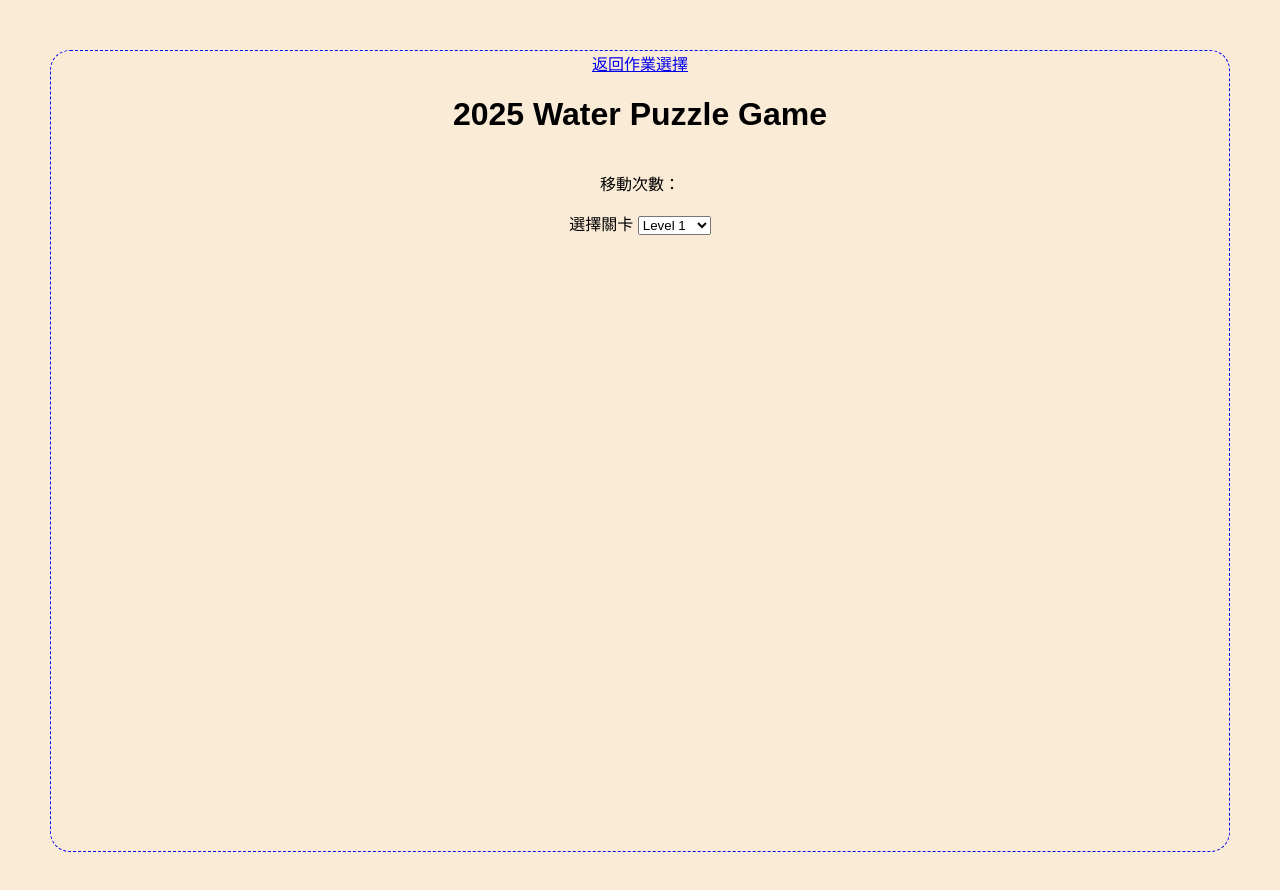
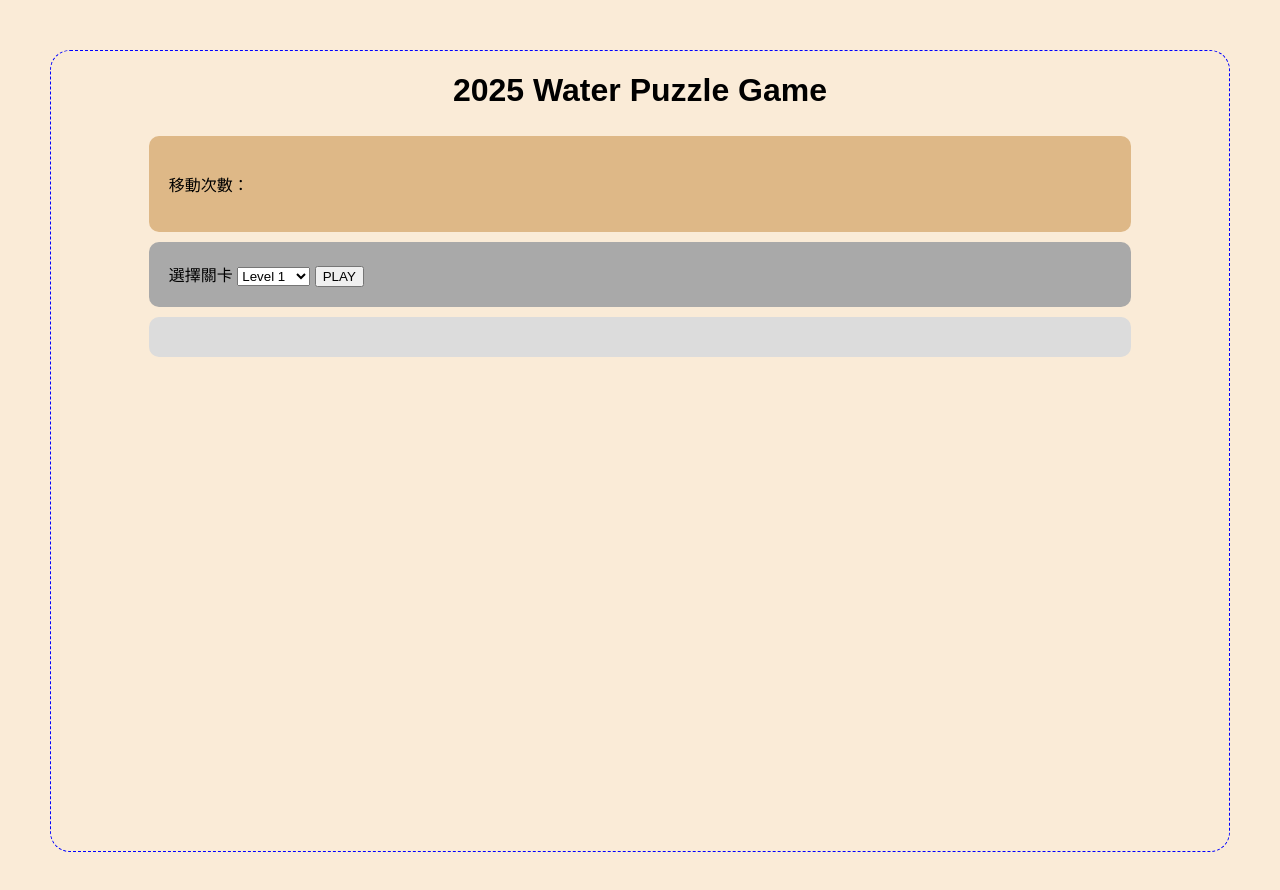
Before and after one commit to sayaka1515/indextest, a plain HTML site: page WaterPuzzle.html in a window 1280 px wide. Drawn offline with Linux system fonts and the light colour scheme.

Commit message:
新增水拼圖遊戲頁面，包含遊戲控制元件及樣式，並引入JavaScript以實現遊戲邏輯

```diff
--- a/WaterPuzzle.html
+++ b/WaterPuzzle.html
@@ -1,18 +1,18 @@
 <!DOCTYPE html>
 <html lang="en">
-<head>
-    <meta charset="UTF-8">
-    <meta name="viewport" content="width=device-width, initial-scale=1.0">
-    <title>Water Puzzle</title>
+    <head>
+        <meta charset="UTF-8">
+        <meta name="viewport" content="width=device-width, initial-scale=1.0">
+        <title>Water Puzzle</title>
     <link rel="stylesheet" href="css/wppage.css">
+    <script src="waterpuzzle.js"></script>
 </head>
 <body>
-    <a href="homework.html">返回作業選擇</a>
     <h1>2025 Water Puzzle Game</h1>
-    <div id="game-info">
+    <div id="game-info" class="game-area">
         <p>移動次數：</p>
     </div>
-    <div id="controls">
+    <div id="controls" class="game-area">
         <label for="level-select">選擇關卡</label>
         <select id="level-select">
             <option value="1">Level 1</option>
@@ -26,6 +26,10 @@
             <option value="9">Level 9</option>
             <option value="10">Level 10</option>
         </select>
+        <button id ="play-button">PLAY</button>
+    </div>
+    <div id="game-container" class="game-area">
+
     </div>
 </body>
 </html>
--- a/css/wppage.css
+++ b/css/wppage.css
@@ -10,3 +10,19 @@ body{
     border-radius: 20px;
     margin: 50px;
 }
+.game-area{
+    width: 80%;
+    border-radius: 10px;
+    padding:20px;
+    margin: 5px;
+}
+#game-info{
+    background-color:burlywood;
+    font-family:'Lucida Sans', 'Lucida Sans Regular', 'Lucida Grande', 'Lucida Sans Unicode', Geneva, Verdana, sans-serif;
+}
+#controls{
+    background-color:darkgrey;
+}
+#game-container{
+    background-color:gainsboro;
+}
```
Also changed, not shown: js/waterpuzzle.js (added, +16 -0 lines).
